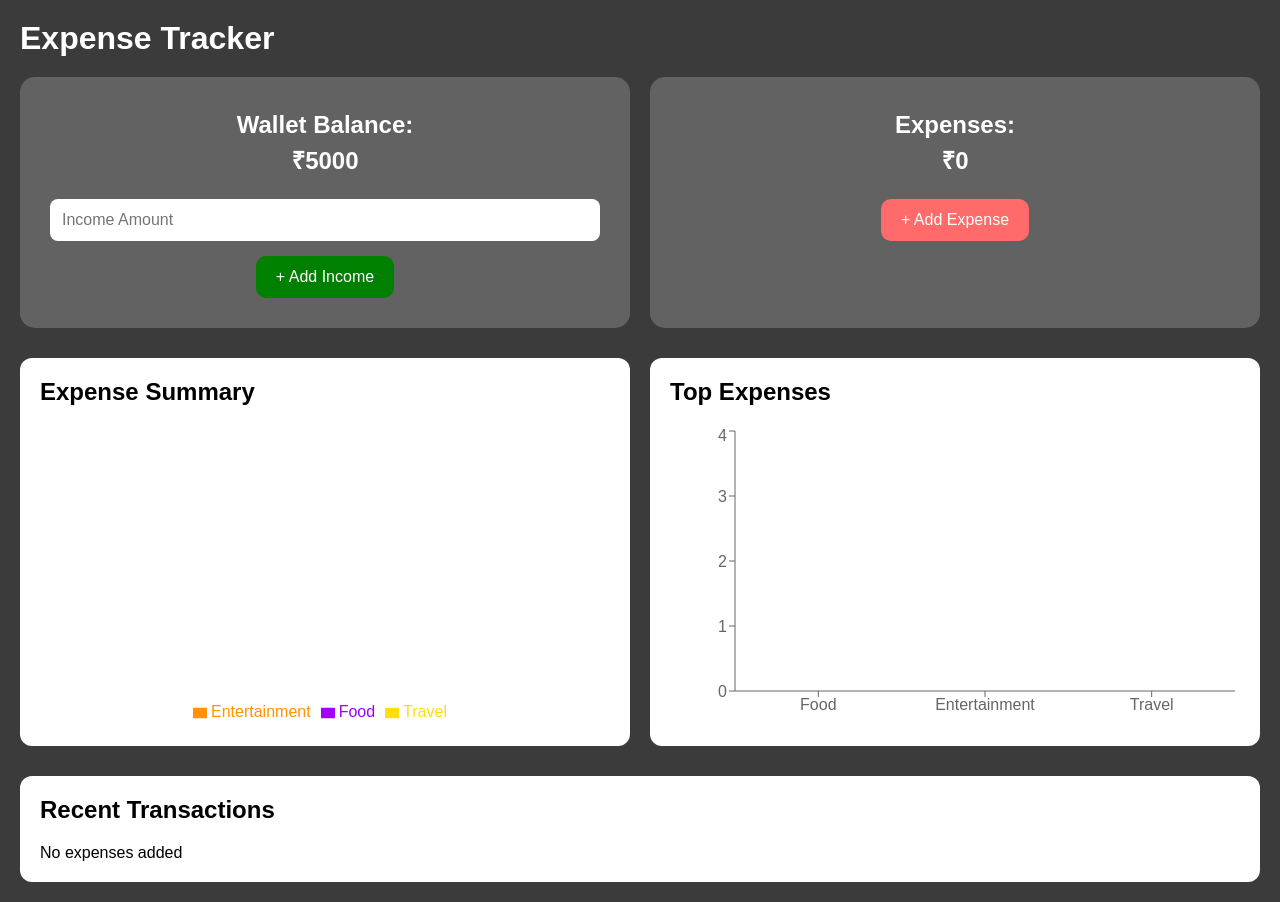
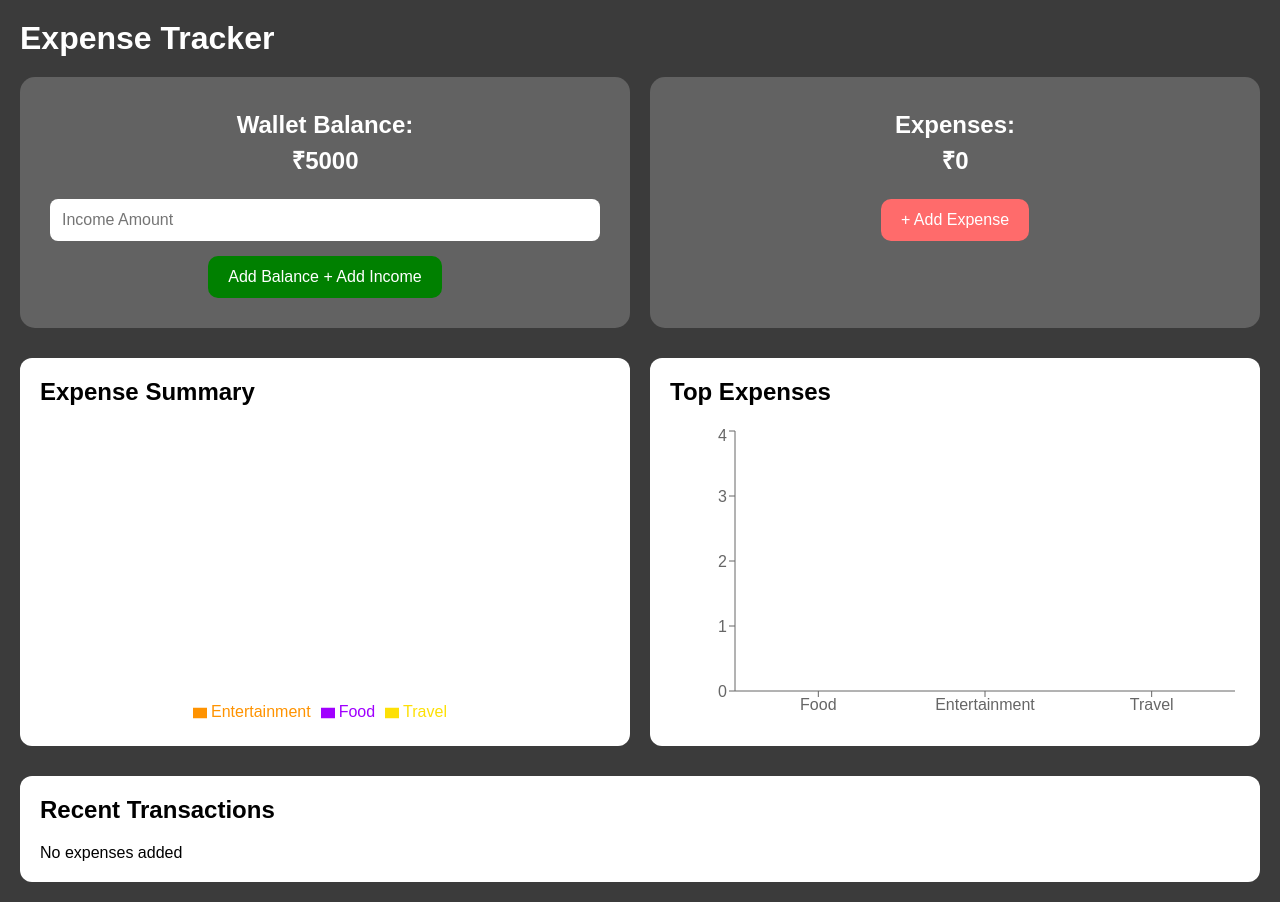
Before and after one commit to Pradeepkoyalkar/expense-tracker, a React (Create React App) app: page / in a window 1280 px wide. Built offline with nearby package versions, Linux system fonts and the light colour scheme.

Commit message:
updated expense tracker

```diff
--- a/src/App.js
+++ b/src/App.js
@@ -376,14 +376,13 @@ function App() {
             }
             className="income-input"
           />
-
           <button
-            type="submit"
-            className="income-btn"
-            onClick={addIncome}
-          >
-            + Add Income
-          </button>
+             type="submit"
+               className="income-btn"
+               onClick={addIncome}
+                >
+              Add Balance + Add Income
+            </button>
 
         </div>
 
```
